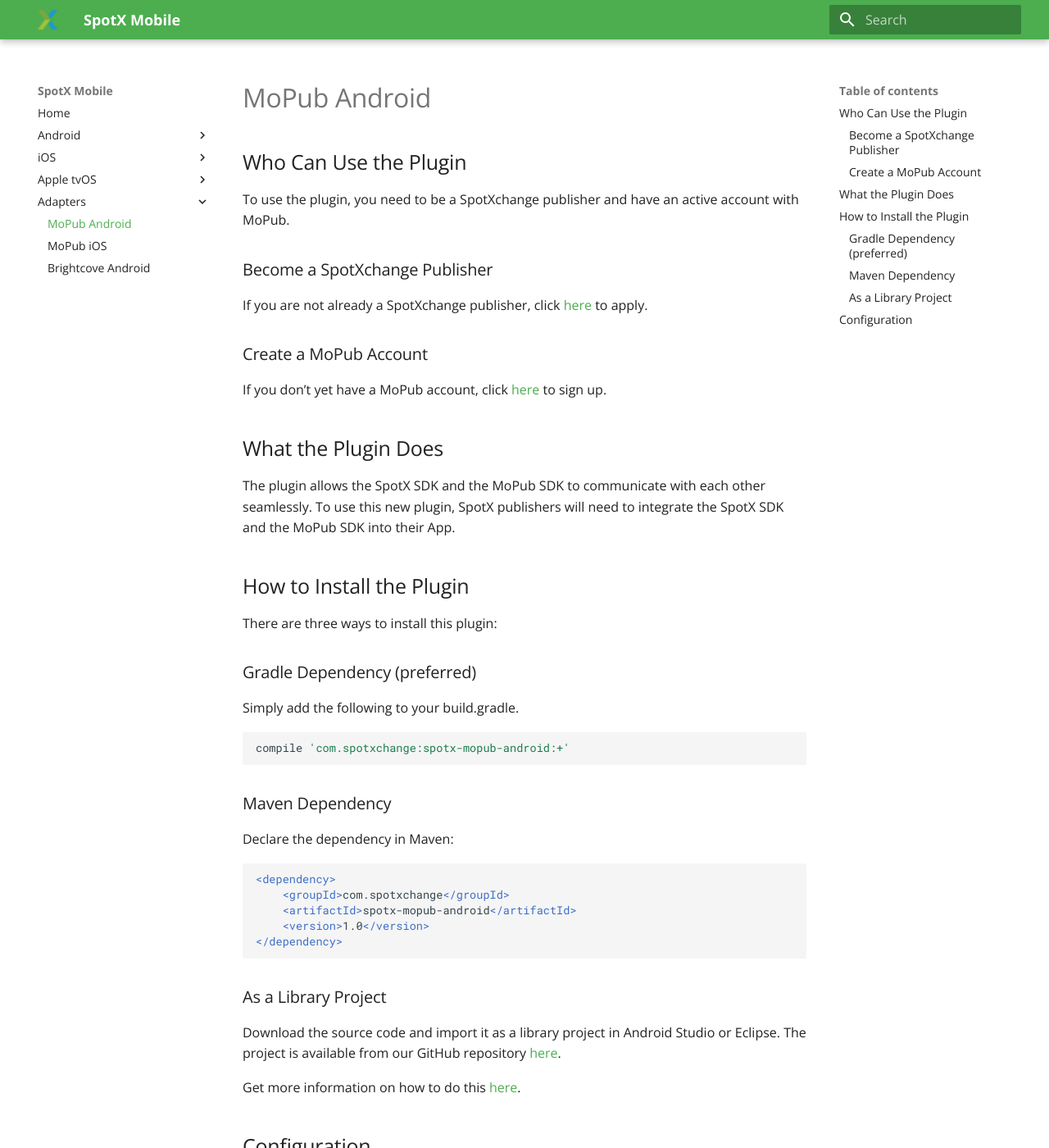
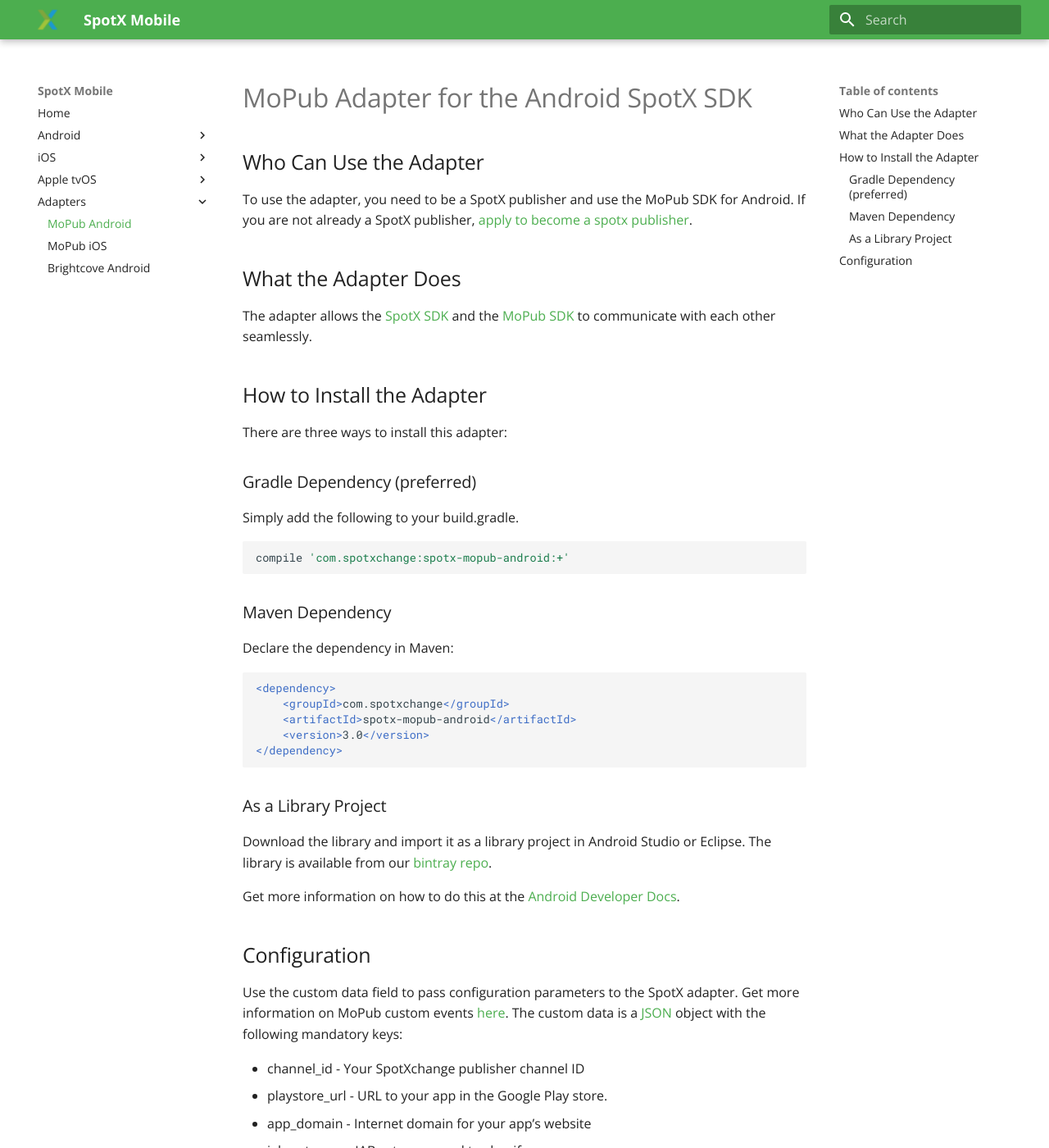
Before and after one commit to alpi2736/spotxmobile.github.io, an MkDocs documentation site: the page built from docs/adapters/mopub/android-adapter.md, in a window 1280 px wide and 1400 px high. Shown: the whole window at 82% size. Built offline with MkDocs 1.6.1 and Material for MkDocs 9.7.7, drawn with Linux system fonts in a browser that asks for light colours; old or Windows-style settings are respelled for this version of MkDocs; some of the changed text lies outside the part shown.

Commit message:
updated mopub and brightcove docs

````diff
--- a/docs/adapters/mopub/android-adapter.md
+++ b/docs/adapters/mopub/android-adapter.md
@@ -1,24 +1,17 @@
-##Who Can Use the Plugin
+#  MoPub Adapter for the Android SpotX SDK#
 
-To use the plugin, you need to be a SpotXchange publisher and have an active account with MoPub.
+## Who Can Use the Adapter
 
-### Become a SpotXchange Publisher
+To use the adapter, you need to be a SpotX publisher and use the MoPub SDK for Android.
+If you are not already a SpotX publisher, [apply to become a spotx publisher](http://www.spotxchange.com/publishers/apply-to-become-a-spotx-publisher/).
 
-If you are not already a SpotXchange publisher, click [here](http://www.spotxchange.com/publishers/apply-to-become-a-spotx-publisher/) to apply.
+## What the Adapter Does
 
-### Create a MoPub Account
+The adapter allows the [SpotX SDK](/android/sdk) and the [MoPub SDK](https://github.com/mopub/mopub-android-sdk) to communicate with each other seamlessly.
 
-If you don't yet have a MoPub account, click [here](https://app.mopub.com/account/register/) to sign up.
+## How to Install the Adapter
 
-
-## What the Plugin Does
-
-The plugin allows the SpotX SDK and the MoPub SDK to communicate with each other seamlessly. To use this new plugin, SpotX publishers will need to integrate the SpotX SDK and the MoPub SDK into their App.
-
-
-## How to Install the Plugin
-
-There are three ways to install this plugin:
+There are three ways to install this adapter:
 
 ### Gradle Dependency (preferred)
 
@@ -36,25 +29,26 @@
 <dependency>
     <groupId>com.spotxchange</groupId>
     <artifactId>spotx-mopub-android</artifactId>
-    <version>1.0</version>
+    <version>3.0</version>
 </dependency>
 ```
 
 ### As a Library Project
 
-Download the source code and import it as a library project in Android Studio or Eclipse. The project is available from our GitHub repository [here](https://github.com/spotxmobile/spotx-mopub-android).
+Download the library and import it as a library project in Android Studio or Eclipse. The library is available from our [bintray repo](https://bintray.com/spotxmobile/maven/com.spotxchange%3Aspotx-mopub-android).
 
-Get more information on how to do this [here](http://developer.android.com/tools/projects/index.html#LibraryProjects).
+Get more information on how to do this at the [Android Developer Docs](http://developer.android.com/tools/projects/index.html#LibraryProjects).
 
 
 ## Configuration
 
-Use the custom data field to pass configuration parameters to the SpotX plugin. Get more information on MoPub custom events [here](https://dev.twitter.com/mopub/ad-networks). The custom data is a [JSON](http://json.org) object with the following keys:
+Use the custom data field to pass configuration parameters to the SpotX adapter. Get more information on MoPub custom events [here](https://dev.twitter.com/mopub/ad-networks). The custom data is a [JSON](http://json.org) object with the following mandatory keys:
 
 * channel_id - Your SpotXchange  publisher channel ID
 * playstore_url - URL to your app in the Google Play store.
 * app_domain - Internet domain for your app's website
 * iab_category - IAB category used to classify your app
-* in\_app\_browser - If true, ad interactions will be displayed in an internal browser rather than the system default
 
-Get step-by-step instructions on how to specify parameters through the MoPub UI [here](https://dev.twitter.com/mopub/ad-networks).
+Get step-by-step instructions on how to specify parameters through the [MoPub Dev Website](https://dev.twitter.com/mopub/ad-networks).
+
+For more information on the SpotX Android SDK check out the [Documentation](/android/sdk/#setup-your-android-manifest).
````
Also changed, not shown: docs/adapters/brightcove/android-adapter.md (+8 -8 lines).
